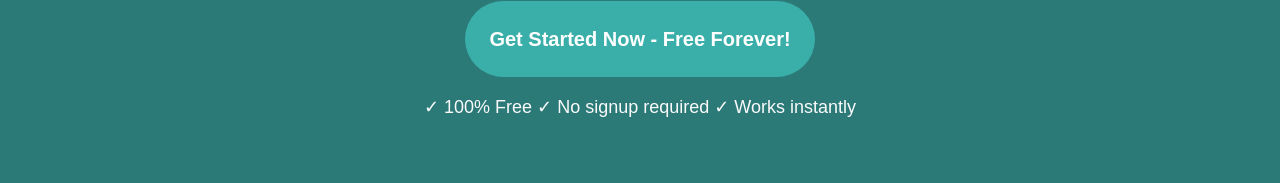
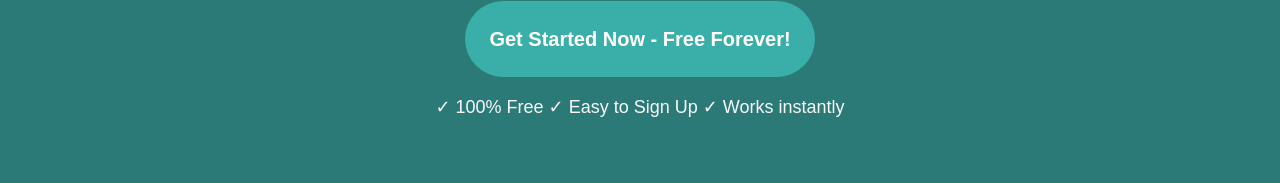
Before and after one commit to soumiksen/MediRoutine, a Next.js app: page / in a window 1280 px wide. Shown: the part 2465-2648 px from the top of the page. Built offline with nearby package versions, Linux system fonts and the light colour scheme.

Commit message:
Corrected a Mistake

```diff
--- a/src/app/page.js
+++ b/src/app/page.js
@@ -171,7 +171,7 @@ export default function Home() {
           </p>
           <Button>Get Started Now - Free Forever!</Button>
           <p className='text-remedy-primary text-lg mt-4'>
-            ✓ 100% Free ✓ No signup required ✓ Works instantly
+            ✓ 100% Free ✓ Easy to Sign Up ✓ Works instantly
           </p>
         </div>
       </section>
```
